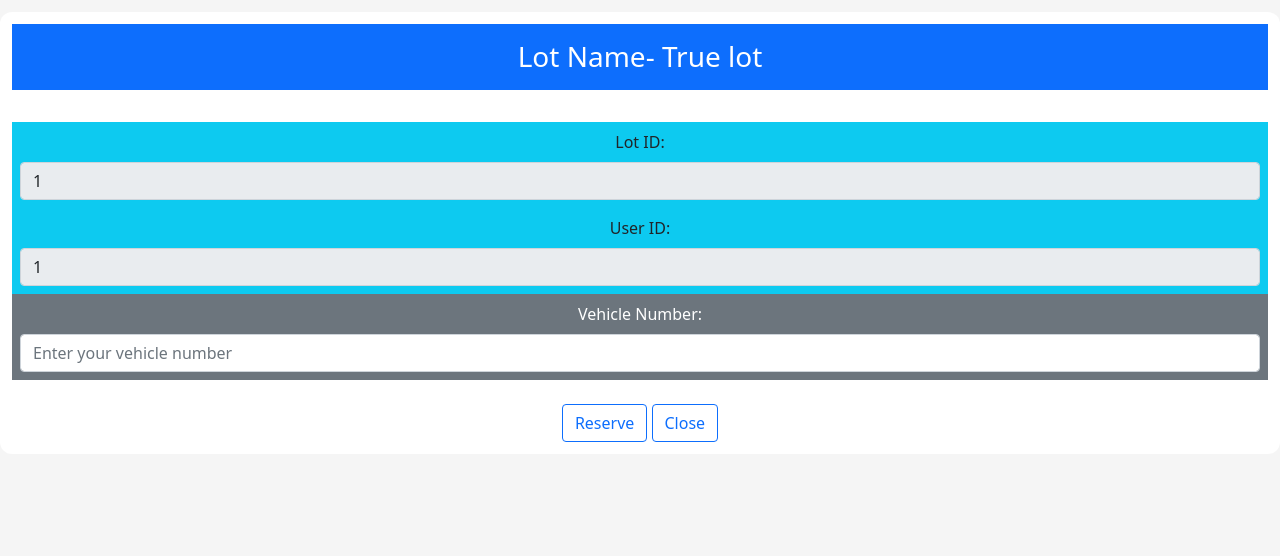
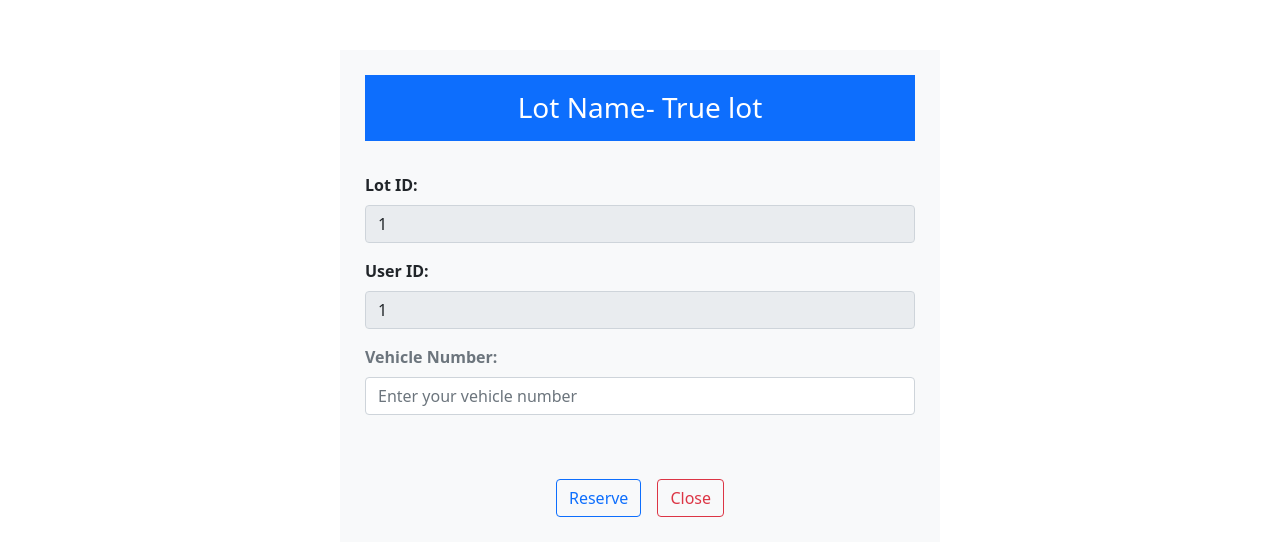
Before and after one commit to 24f2001460/vehicle-parking-app, a Flask app: page /reserve/1/1 in a window 1280 px wide. Shown: the top 556 px of the page. Run offline with Flask 3, Linux system fonts and the light colour scheme; data comes from the database, SQL or seed files in the repository.

Commit message:
Added Templates

```diff
--- a/templates/reserve.html
+++ b/templates/reserve.html
@@ -7,43 +7,36 @@
     <link rel="stylesheet" href="/static/style.css">
     <link href="https://cdn.jsdelivr.net/npm/bootstrap@5.0.2/dist/css/bootstrap.min.css" rel="stylesheet" integrity="sha384-EVSTQN3/azprG1Anm3QDgpJLIm9Nao0Yz1ztcQTwFspd3yD65VohhpuuCOmLASjC" crossorigin="anonymous">
     <style>
-        #canvas{
-        background:white;
-        border-radius: 12px;
-        padding: 12px;
-        margin-top: 12px;
+        .form-body{
+            width: 600px;
+            background-color: #f8f9fa;
+            padding: 25px;
+            margin: 50px auto;
         }
-        body{
-            background-color:whitesmoke;
-        }
-
     </style>
-
 
 </head>
 <body>
-    <div id="container">
-        <div id="canvas">
-            <div id="form-body">
-                <h3 class="bg-primary text-white p-3 text-center">Lot Name- {{lot.lot_name}}</h3><br>
-                <form action="/reserve/{{user.id}}/{{lot.id}}" method="post">
-                    <div class="bg-info text-black p-2 text-center">
-                        <label for="Input1" class="form-label">Lot ID: </label>
+    <div class="form-body">
+        <h3 class="bg-primary text-white p-3 text-center">Lot Name- {{lot.lot_name}}</h3><br>
+        <form action="/reserve/{{user.id}}/{{lot.id}}" method="post">
+                    <div class="mb-3">
+                        <label for="Input1" class="form-label  fw-bold text-dark">Lot ID: </label>
                         <input type="text" class="form-control" value="{{lot.id}}" disabled>
                     </div>
-                    <div class="bg-info text-black p-2 text-center">
-                        <label for="Input3" class="form-label">User ID: </label>
+                    <div class="mb-3">
+                        <label for="Input3" class="form-label fw-bold text-dark">User ID: </label>
                         <input type="text" class="form-control" id="Input3" value="{{user.id}}" disabled>
                     </div>
-                    <div class="bg-secondary text-white p-2 text-center">
-                        <label for="Input4" class="form-label">Vehicle Number: </label>
+                    <div class="mb-3">
+                        <label for="Input4" class="form-label  fw-bold text-secondary">Vehicle Number: </label>
                         <input type="text" class="form-control" id="Input4" name="vehicle_num"  required placeholder="Enter your vehicle number">
                     </div>
 
                     <br>
-                    <div style="text-align: center;">
+                    <div class="d-flex justify-content-center gap-3 mt-4">
                         <input type="submit" class="btn btn-outline-primary" value="Reserve" name="action">
-                        <input type="submit" class="btn btn-outline-primary" value="Close" name="action" formnovalidate>
+                        <input type="submit" class="btn btn-outline-danger" value="Close" name="action" formnovalidate>
                     </div>
 
                 </form>
```
